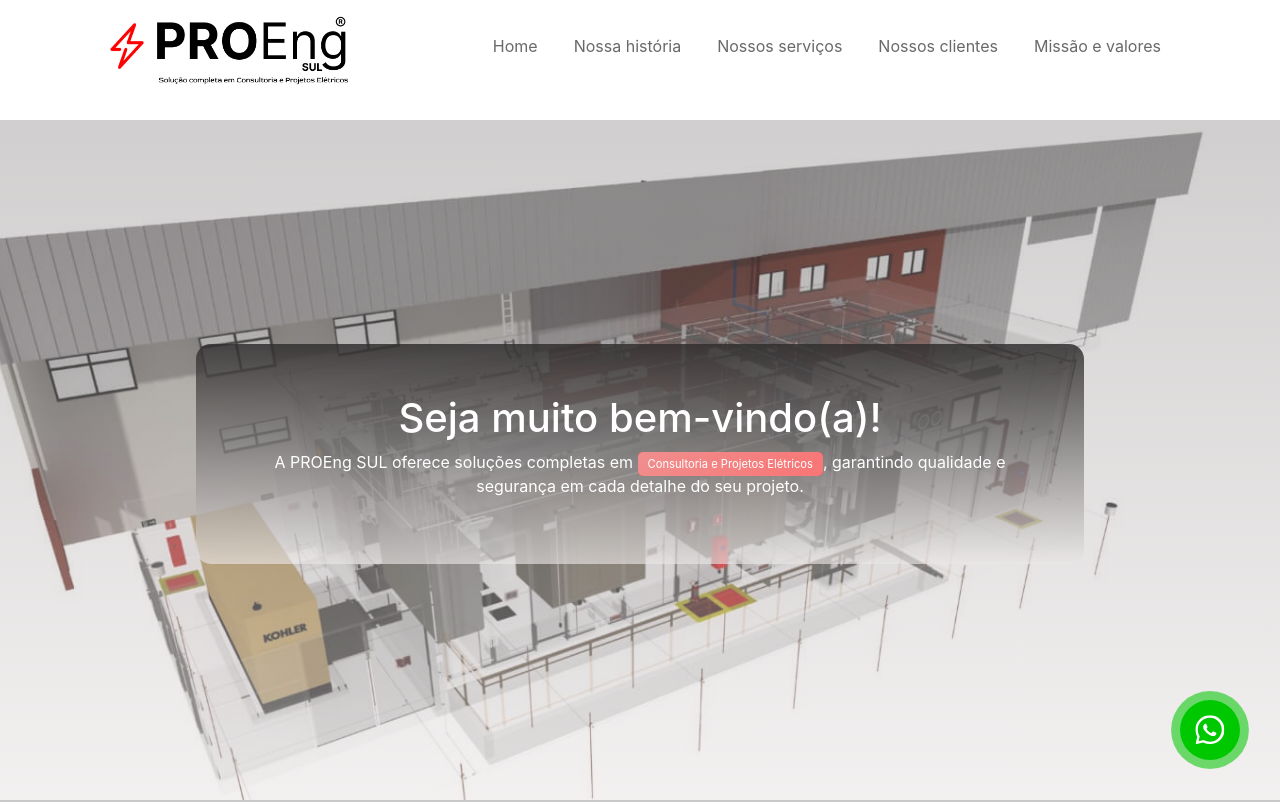
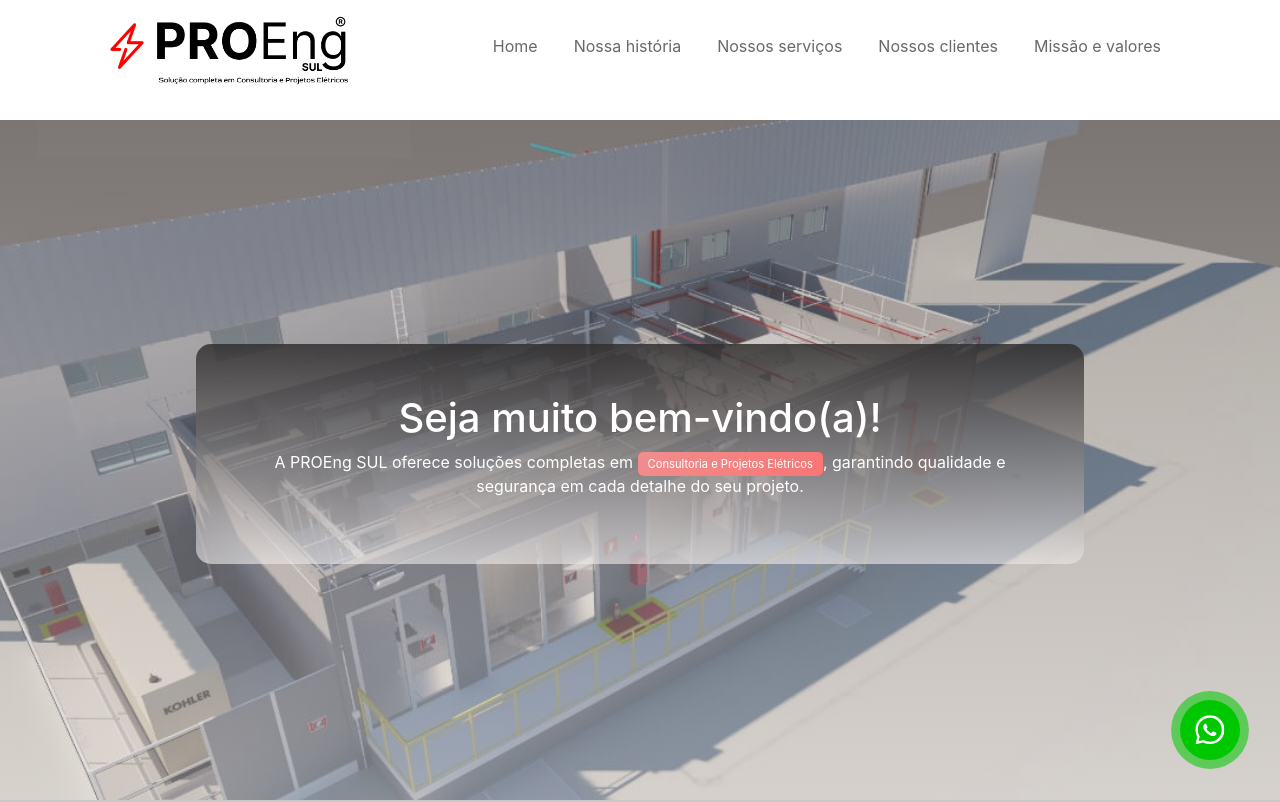
Before and after one commit to NathanPbi/proeng, a website: page public/index.html in a window 1280 px wide. Shown: the top 802 px of the page. Drawn offline with nearby package versions, Linux system fonts and the light colour scheme; a web font is replaced by a local one.

Commit message:
Adjust-image

```diff
--- a/public/dist/css/app.css
+++ b/public/dist/css/app.css
@@ -125,11 +125,12 @@ body {
   left: 0;
   width: 100%;
   height: 100%;
-  background: linear-gradient(rgba(118, 111, 111, 0.339), rgba(242, 237, 237, 0.5)), url("/dist/assets/img/headline.webp?v=1.1");
+  background: linear-gradient(rgba(118, 111, 111, 0.339), rgba(242, 237, 237, 0.5)), url("/dist/assets/img/serv/media-tensao.webp");
   background-size: cover;
   background-position: center;
   background-repeat: no-repeat;
   z-index: -1;
+  transform-origin: center;
 }
 
 .line-with-icon {
--- a/public/dist/frontend/scss/app.scss
+++ b/public/dist/frontend/scss/app.scss
@@ -125,12 +125,15 @@ body {
     left: 0;
     width: 100%;
     height: 100%;
-  background: linear-gradient(rgba(118, 111, 111, 0.339), rgba(242, 237, 237, 0.5)), url("/dist/assets/img/headline.webp?v=1.1");
+    background: linear-gradient(rgba(118, 111, 111, 0.339), rgba(242, 237, 237, 0.5)), url("/dist/assets/img/serv/media-tensao.webp");
     background-size: cover;
     background-position: center;
     background-repeat: no-repeat;
     z-index: -1;
+
+    transform-origin: center;
   }
+
 
 .line-with-icon {
   display: flex;
```
Lines whose indentation alone changed are shown as unchanged.
